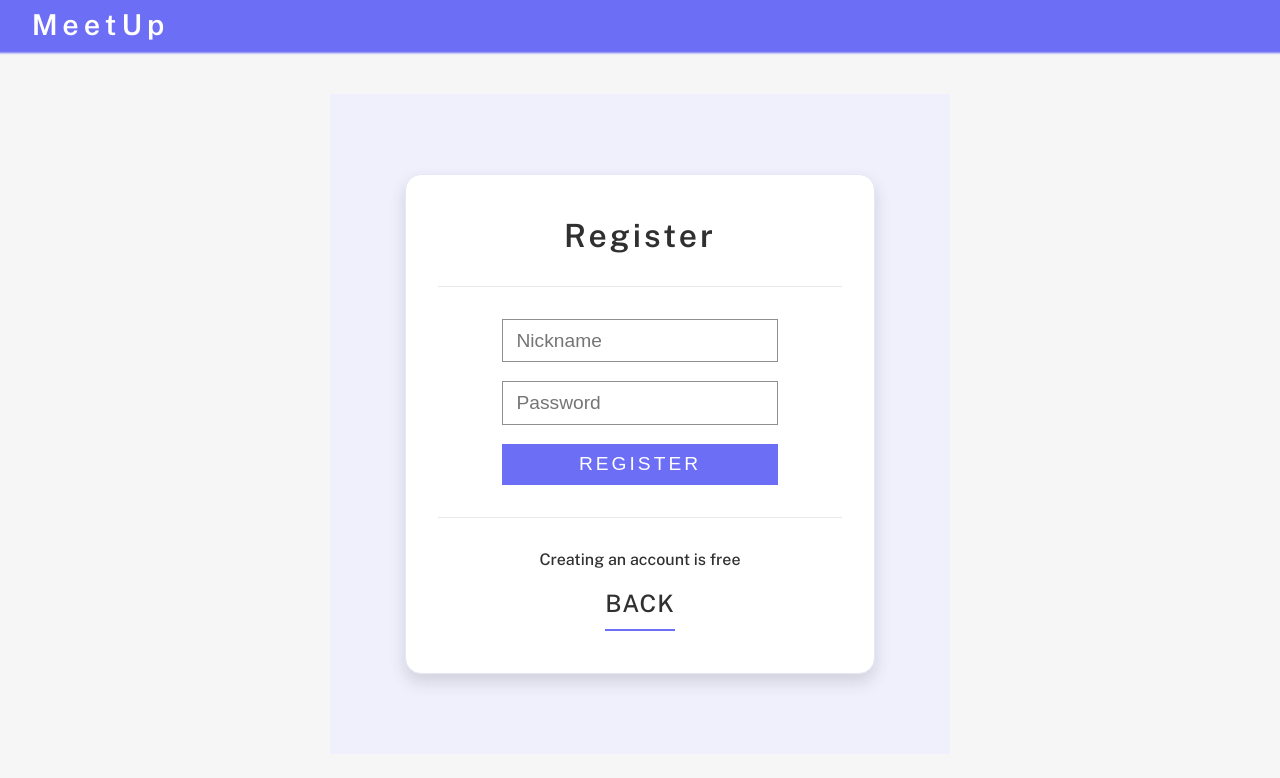
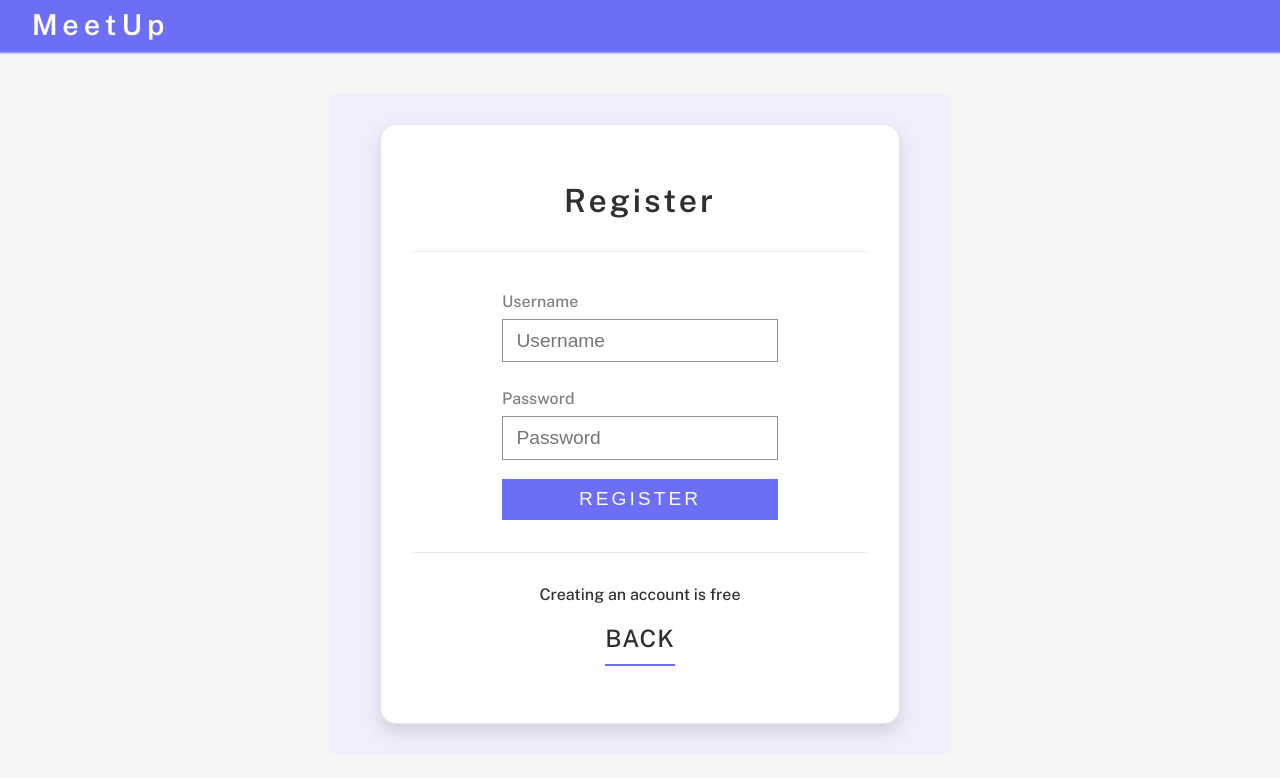
Before and after one commit to wojtech9/social-app-next, a Next.js app: page /register in a window 1280 px wide. Shown: the top 778 px of the page. Built offline with nearby package versions, Linux system fonts and the light colour scheme.

Commit message:
Forms validation

```diff
--- /dev/null
+++ b/components/InputFormer/InputFormer.tsx
@@ -0,0 +1,21 @@
+import classes from '../login/Login.module.css';
+
+const InputFormer = (props: any) => {
+  return (
+    <>
+      <label className={classes.label}>{props.label}</label>
+      {props.name === 'nickname' ? (
+        <>
+          <input {...props} className={classes.inputNickname} />
+          <span className={classes.errorLogin}>{props.error}</span>
+        </>
+      ) : (
+        <>
+          <input {...props} className={classes.inputPassword} />
+          <span className={classes.errorPassword}> {props.error}</span>
+        </>
+      )}
+    </>
+  );
+};
+export default InputFormer;
--- a/components/login/Login.module.css
+++ b/components/login/Login.module.css
@@ -16,8 +16,8 @@
 }
 .loginBox {
   background-color: white;
-  width: 470px;
-  height: 500px;
+  width: 520px;
+  height: 600px;
   border-radius: 16px;
   box-shadow: 0px 8px 16px 0px #30303029;
   border: 1px solid #e6e6f8;
@@ -77,3 +77,33 @@
 .registerButton:hover {
   cursor: pointer;
 }
+
+.label {
+  margin: 0.5em 0em;
+  color: gray;
+  font-weight: 400;
+}
+
+.errorLogin {
+  text-align: center;
+  font-size: 0.9rem;
+  color: red;
+  margin-bottom: 1em;
+  display: none;
+}
+
+input.inputNickname:invalid[focused='true'] ~ .errorLogin {
+  display: block;
+}
+
+.errorPassword {
+  text-align: center;
+  font-size: 0.9rem;
+  color: red;
+  margin-bottom: 1em;
+  display: none;
+}
+
+input.inputPassword:invalid[focused='true'] ~ .errorPassword {
+  display: block;
+}
--- a/components/register/Register.tsx
+++ b/components/register/Register.tsx
@@ -2,6 +2,7 @@ import classes from '../login/Login.module.css';
 import { user } from '../login/Login';
 import { useState } from 'react';
 import Link from 'next/link';
+import InputFormer from '../InputFormer/InputFormer';
 
 // component, which displays register subpage
 
@@ -10,13 +11,57 @@ const Register = () => {
     nickname: '',
     password: '',
   });
+  const [checkFocus, setCheckFocus] = useState({
+    login: 'false',
+    password: 'false',
+  });
+
+  const changeHandler = (e: any) => {
+    setUserData({ ...userData, [e.currentTarget.name]: e.currentTarget.value });
+  };
+
+  const inputArray = [
+    {
+      key: 1,
+      label: 'Username',
+      type: 'text',
+      name: 'nickname',
+      placeholder: 'Username',
+      value: userData.nickname,
+      required: true,
+      pattern: '^[A-Za-z0-9]{3,12}$',
+      onChange: changeHandler,
+      error: 'Username must have 3-12 characters',
+      focused: checkFocus.login,
+      onBlur: function () {
+        setCheckFocus({ ...checkFocus, login: 'true' });
+      },
+    },
+    ,
+    {
+      key: 2,
+      label: 'Password',
+      type: 'password',
+      name: 'password',
+      placeholder: 'Password',
+      value: userData.password,
+      required: true,
+      pattern: '^[A-Za-z0-9]{6,12}$',
+      onChange: changeHandler,
+      error: 'Password must have 6-12 characters',
+      focused: checkFocus.password,
+      onClick: function () {
+        setCheckFocus({ ...checkFocus, password: 'true' });
+      },
+    },
+  ];
 
   // register handler
 
   const registerHandler = async () => {
-    if (userData.nickname === '' || userData.password === '') {
-      return;
-    }
+    let pattern1 = /^[A-Za-z0-9]{3,12}$/;
+    let pattern2 = /^[A-Za-z0-9]{6,12}$/;
+    if (pattern1.test(userData.nickname) && pattern2.test(userData.password)) {
       const data = await fetch('/api/register', {
         method: 'POST',
         mode: 'cors',
@@ -25,6 +70,7 @@ const Register = () => {
         },
         body: JSON.stringify(userData),
       });
+    }
   };
 
   return (
@@ -33,28 +79,9 @@ const Register = () => {
         <div className={classes.loginBox}>
           <h1 className={classes.description}>Register</h1>
           <form className={classes.form}>
-            <input
-              type='text'
-              placeholder='Nickname'
-              value={userData.nickname}
-              onChange={(e) => {
-                setUserData({
-                  ...userData,
-                  nickname: e.currentTarget.value,
-                });
-              }}
-            />
-            <input
-              type='password'
-              placeholder='Password'
-              value={userData.password}
-              onChange={(e) => {
-                setUserData({
-                  ...userData,
-                  password: e.currentTarget.value,
-                });
-              }}
-            />
+            {inputArray.map((value) => (
+              <InputFormer {...value} />
+            ))}
             <button
               type='submit'
               onClick={(e) => {
--- a/pages/api/register.ts
+++ b/pages/api/register.ts
@@ -10,7 +10,7 @@ export default async function handler(
 ) {
   try {
     const userData: user = req.body;
-
+    console.log(userData);
     userData.password = await bcrypt.hash(userData.password, 10);
     return res.status(200).json({
       status: true,
```
Also changed, not shown: components/login/Login.tsx (+52 -19 lines). Lines whose indentation alone changed are shown as unchanged.
